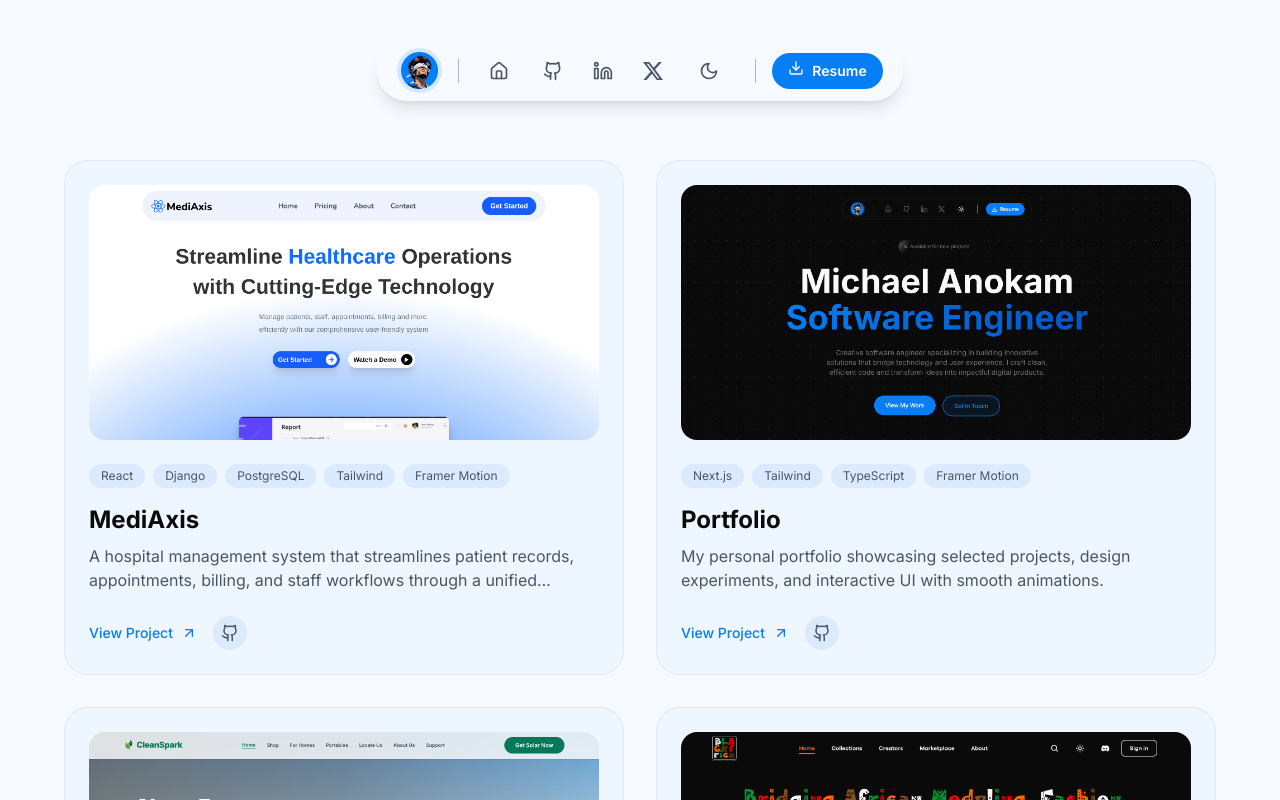
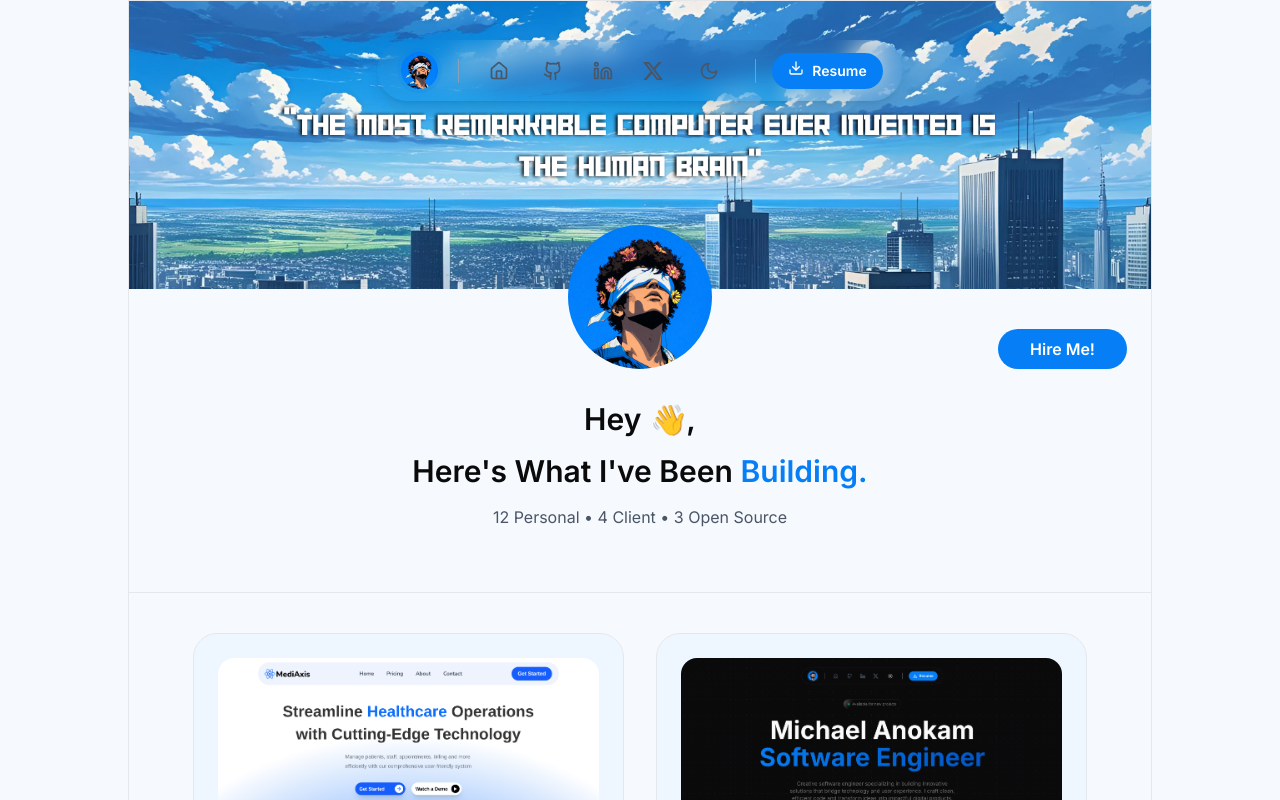
Before and after one commit to MerlinTheWhiz/portfolio, a Next.js app: page /projects in a window 1280 px wide. Shown: the top 800 px of the page. Built offline with nearby package versions, Linux system fonts and the light colour scheme.

Commit message:
project page first commit

```diff
--- a/app/globals.css
+++ b/app/globals.css
@@ -100,6 +100,22 @@
   pointer-events: none;
 }
 
+@keyframes wave {
+  0%   { transform: rotate(0deg); }
+  15%  { transform: rotate(5deg); }
+  30%  { transform: rotate(-5deg); }
+  45%  { transform: rotate(5deg); }
+  60%  { transform: rotate(-3deg); }
+  75%  { transform: rotate(2deg); }
+  100% { transform: rotate(0deg); }
+}
+
+.animate-wave {
+  animation: wave 0.8s ease-in-out infinite;
+  transform-origin: bottom center; /* Pivot from bottom like a waving hand */
+  display: inline-block;
+}
+
 /* Global Styles */
 body {
   font-family: var(--font-sans);
--- a/app/projects/page.tsx
+++ b/app/projects/page.tsx
@@ -1,12 +1,63 @@
+"use client";
+
 import Image from "next/image";
 import { projects } from "@/lib/projects";
 import { ArrowUpRight } from "lucide-react";
 import { LuGithub } from "react-icons/lu";
+import Link from "next/link";
 
 export default function Projects() {
   return (
-    <main className="flex flex-col relative bg-background py-32 sm:py-40 justify-center items-center px-6 sm:px-16 sm:items-start">
-      <div className="grid lg:grid-cols-2 gap-8 mb-16 max-w-6xl mx-auto">
+    <main className="flex flex-col relative items-center bg-background ">
+      <div className="flex flex-col max-w-5xl border border-border-default items-center sm:items-start">
+        <div className="relative w-full mb-20 sm:mb-24 md:mb-28">
+          {/* Banner */}
+          <div className="relative h-48 w-full sm:h-64 md:h-72 overflow-hidden">
+            <Image
+              src="/banner.png"
+              alt="Banner"
+              fill
+              className="object-cover"
+              priority
+            />
+          </div>
+
+          {/* PFP */}
+          <Image
+            src="/pfp.png"
+            alt="Profile"
+            width={96}
+            height={96}
+            className="absolute left-1/2 -translate-x-1/2 -bottom-12 sm:-bottom-16 md:-bottom-20 w-24 h-24 sm:w-32 sm:h-32 md:w-36 md:h-36 rounded-full"
+          />
+
+          {/* Hire Me button */}
+          <Link
+            href="/"
+            className="absolute right-0 -bottom-12 sm:-bottom-16 md:-bottom-20 mr-6 flex w-fit rounded-full font-semibold bg-accent-primary text-white text-sm sm:text-base px-4 py-1 sm:px-6 sm:py-2 md:px-8 md:py-2 hover:bg-accent-hover transition-all duration-300"
+          >
+            Hire Me!
+          </Link>
+        </div>
+        <div className="border-b border-border-default mb-10 flex flex-col items-center gap-2 md:gap-4 w-full h-48 px-6">
+          <h1 className="flex flex-col items-center gap-2 md:gap-4 text-text-primary font-semibold text-xl sm:text-2xl md:text-3xl">
+            <span>Hey <span className="animate-wave">👋</span>,</span>
+            <span>
+              Here&apos;s What I&apos;ve Been{" "}
+              <span className="text-accent-primary">Building.</span>
+            </span>
+          </h1>
+          <div>
+            <span className="text-text-secondary text-sm sm:text-base">
+              12 <span className="text-text-muted">Personal •</span> 4{" "}
+              <span className="text-text-muted">Client •</span> 3{" "}
+              <span className="text-text-muted">Open Source</span>
+            </span>
+          </div>
+          <div></div>
+        </div>
+
+        <div className="grid lg:grid-cols-2 gap-8 mb-16 px-6 sm:px-16 max-w-6xl mx-auto">
           {projects
             .filter((p) => p.featured)
             .map((project) => (
@@ -63,6 +114,7 @@ export default function Projects() {
               </div>
             ))}
         </div>
+      </div>
     </main>
   );
 }
--- a/components/layout/navbar/Navbar.tsx
+++ b/components/layout/navbar/Navbar.tsx
@@ -14,7 +14,7 @@ const Navbar = () => {
   return (
     <nav className="">
       <motion.div
-        className="fixed z-50 top-5 sm:top-10 left-0 right-0 flex mx-6 sm:mx-auto dark:border dark:border-border-default dark:shadow-none shadow-lg shadow-black/10 rounded-full sm:w-fit bg-background/30 backdrop-blur-md"
+        className="fixed z-50 top-3 sm:top-10 left-0 right-0 flex mx-6 sm:mx-auto dark:border dark:border-border-default shadow-lg shadow-black/10 rounded-full sm:w-fit bg-transparent backdrop-blur-md"
         initial={{ opacity: 0, y: -50 }}
         animate={{ opacity: 1, y: 0 }}
         transition={{ duration: 0.5, delay: 0.2 }}
--- a/components/sections/Hero.tsx
+++ b/components/sections/Hero.tsx
@@ -23,7 +23,7 @@ const item = {
 
 const Hero = () => {
   return (
-    <section id="hero" className="relative bg-background flex py-32 sm:py-40">
+    <section id="hero" className="relative bg-background flex py-30 sm:py-40">
       <HeroCursor />
       {/* Dark mode background */}
       <div className="absolute inset-0 z-0 dark:block hidden">
```
Also changed, not shown: public/banner.png (added), public/pfp.png (renamed from public/about-image.png). Lines whose indentation alone changed are shown as unchanged.
